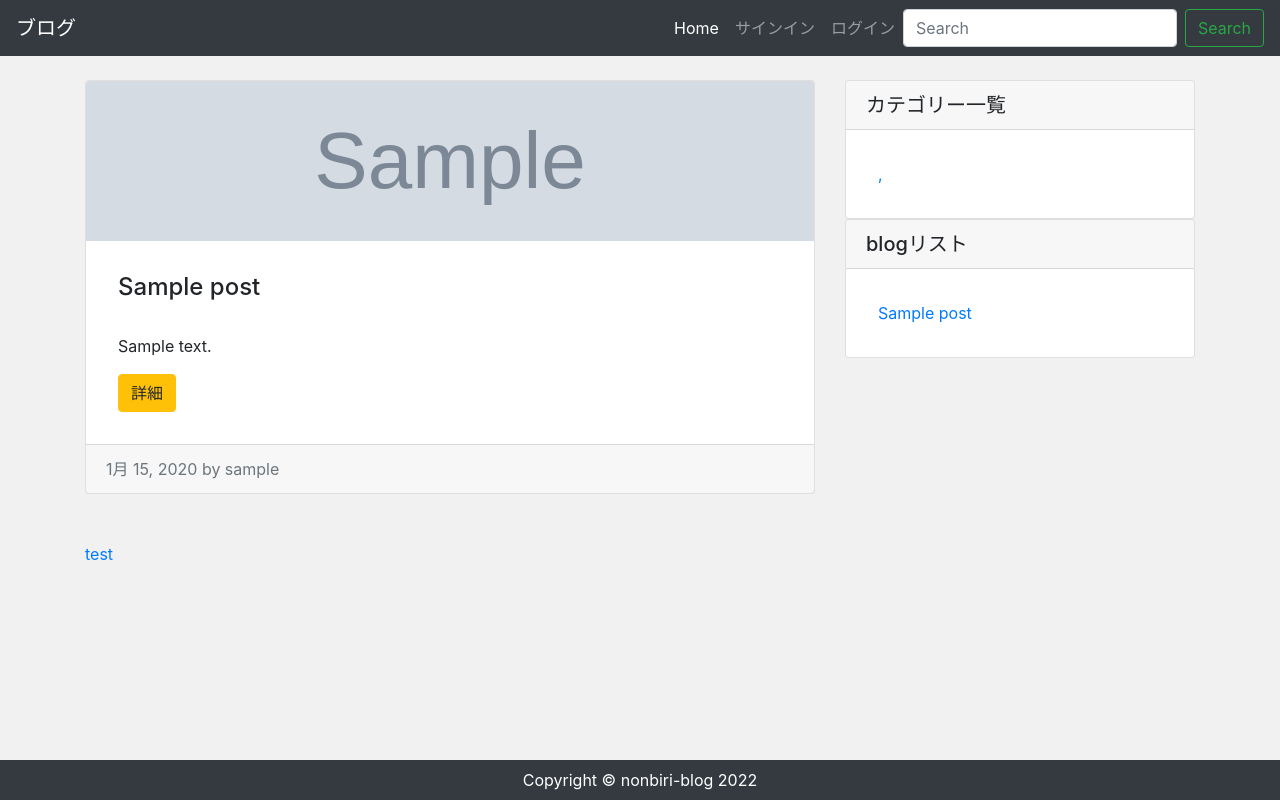
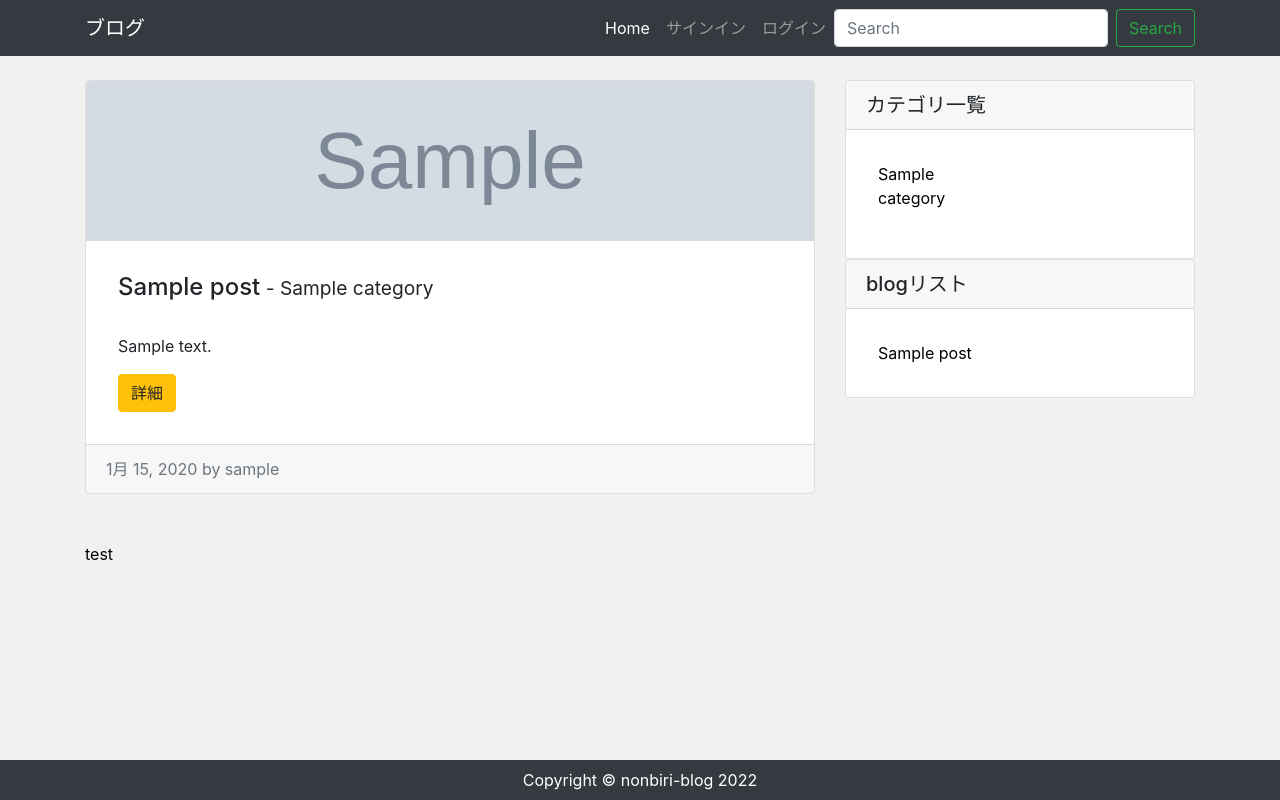
Before and after one commit to Toshi6216/test_blogsite, a Django app: page /blog/ in a window 1280 px wide. Run offline with Django 3.2, Linux system fonts and the light colour scheme; tables that the repository leaves empty hold one stand-in row (values such as "Sample post"); grey boxes marked "Sample" are stand-in pictures; some libraries are stand-ins or nearby versions.

Commit message:
add category

```diff
--- a/blog/admin.py
+++ b/blog/admin.py
@@ -1,5 +1,5 @@
 from django.contrib import admin
-from .models import *
+from .models import Post, Category, Profile
 
 
 
@@ -10,3 +10,7 @@ class PostAdmin(admin.ModelAdmin):
 @admin.register(Profile)
 class ProfileAdmin(admin.ModelAdmin):
     pass
+
+@admin.register(Category)
+class CategoryAdmin(admin.ModelAdmin):
+    pass
--- /dev/null
+++ b/blog/context_processors.py
@@ -0,0 +1,10 @@
+from .models import Category, Post
+
+def common(request):
+    category_data = Category.objects.all()
+#    titles = Post.objects.get('title')
+    context = {
+        'category_data' : category_data,
+#        'titles' : titles
+    }
+    return context
--- a/blog/models.py
+++ b/blog/models.py
@@ -2,16 +2,16 @@ from django.db import models
 from django.conf import settings
 from django.utils import timezone
 
-#CATEGORY = (('life','生活'),('develop','開発'), ('hero','ヒーロー'),('other','その他'))
-#class Category(models.Model):
-#    name = models.CharField(
-#       max_length=255,
-#        blank=False,
-#        null=False,
-#        unique=True)
 
-#    def __str__(self):
- #       return self.name
+class Category(models.Model):
+    name = models.CharField(
+        'カテゴリ',
+        max_length=100,
+
+        )
+
+    def __str__(self):
+        return self.name
 
 
 
@@ -31,7 +31,11 @@ class Post(models.Model):
     author = models.ForeignKey(
         settings.AUTH_USER_MODEL,
         on_delete=models.CASCADE)
-
+    category = models.ForeignKey(
+        Category,
+        verbose_name='カテゴリ',
+        on_delete=models.PROTECT
+    )
     title = models.CharField(
         "タイトル",
         max_length=200,
@@ -62,7 +66,7 @@ class Post(models.Model):
         null=False)
     nickname = models.CharField(
         "ニックネーム",
-        default=author,
+        default="other",
         max_length=200,
         blank=False,
         null=False
--- a/blog/static/css/style.css
+++ b/blog/static/css/style.css
@@ -61,3 +61,12 @@ main {
     width: 100%;
     height: 50rem;
 }
+
+a {
+    color: black;
+}
+
+a:hover {
+    text-decoration: none;
+    color: orange;
+}
--- a/blog/templates/blog/base.html
+++ b/blog/templates/blog/base.html
@@ -16,6 +16,7 @@
   <body>
 
     <nav class="navbar navbar-expand-lg navbar-dark bg-dark">
+    <div class="container">
     <a class="navbar-brand" href="{% url 'index' %}">ブログ</a>
     <button class="navbar-toggler" type="button" data-toggle="collapse" data-target="#navbarSupportedContent" aria-controls="navbarSupportedContent" aria-expanded="false" aria-label="Toggle navigation">
         <span class="navbar-toggler-icon"></span>
@@ -48,7 +49,9 @@
         <button class="btn btn-outline-success my-2 my-sm-0" type="submit">Search</button>
         </form>
     </div>
+    </div>
     </nav>
+
 
 
     <main>
--- a/blog/templates/blog/index.html
+++ b/blog/templates/blog/index.html
@@ -9,7 +9,7 @@
                 <img src="{{ post.image.url }}" alt="" class="card-img-top index-img">
             {% endif %}
             <div class="card-body">
-                <h2 class="card-title">{{ post.title }}</h2>
+                <h2 class="card-title">{{ post.title }}<span class="small"> - {{ post.category }}</h2>
                 <p class="card-text">{{ post.content|truncatechars:100 }}</p>
                 <div class="btn btn-warning">詳細</div>
             </div>
@@ -21,13 +21,23 @@
         {% endfor %}
     </div>
 
+<!--サイドバー-->
     <div class="col-md-4">
         <div class="card">
-            <h5 class="card-header">カテゴリー一覧</h5>
+            <h5 class="card-header">カテゴリ一覧</h5>
             <div class="card-body">
-                {% for post in post_data %}
-                    <a href="">{{ post.category }}, </a>
+                <div class="row">
+                {% for category in category_data %}
+                    <div class="col-md-6">
+                        <ul class="list-unstyled">
+                            <li>
+                                <a href="{% url 'category' category %}">
+                                {{ category.name }} </a>
+                            </li>
+                        </ul>
+                    </div>
                 {% endfor %}
+                </div>
             </div>
         </div>
         <div class="card">
--- a/blog/templates/blog/post_detail.html
+++ b/blog/templates/blog/post_detail.html
@@ -2,12 +2,14 @@
 
 {% block content %}
 <h2 class="my-4">{{ post_data.title }}</h2>
+<p>{{ post_data.category }}</p>
 <hr>
 <p>{{ post_data.created }} by {{ post_data.author }}</p>
 <p>カテゴリー：{{ post_data.category }}</p>
 <hr>
 {% if post_data.image %}
     <img src="{{ post_data.image.url }}" alt="" class="rounded detail-img">
+    <hr>
 {% endif %}
 <p>{{ post_data.content|linebreaksbr }}</p>
 {% if user.is_authenticated %}
--- a/blog/templates/blog/post_form.html
+++ b/blog/templates/blog/post_form.html
@@ -12,6 +12,9 @@
         {% render_field form.title class="form-control" placeholder="タイトルを入力" %}
     </div>
     <div class="formpost">
+        {% render_field form.category class="form-control" placeholder="カテゴリを入力" %}
+    </div>
+    <div class="formpost">
     {{ form.image }}
     </div>
     <div class="formpost">
--- a/blog/urls.py
+++ b/blog/urls.py
@@ -7,7 +7,7 @@ urlpatterns = [
     path('post/new/', views.CreatePostView.as_view(), name='post_new'),
     path('post/<int:pk>/edit/', views.PostEditView.as_view(), name='post_edit'),
     path('post/<int:pk>/delete/', views.PostDeleteView.as_view(), name='post_delete'),
-
+    path('category/<str:category>/', views.CategoryView.as_view(), name='category'),
 
     path('choice/', views.SampleChoiceAddView.as_view(), name='choice'),
     path('test/', views.BlogTestView.as_view(), name='test'),
--- a/blog/views.py
+++ b/blog/views.py
@@ -1,7 +1,7 @@
 from django.shortcuts import render,  redirect
 from django.views.generic import View, TemplateView
-from .models import *
-from .forms import *
+from .models import Post, Category, Profile
+from .forms import PostForm
 from django.contrib.auth.mixins import LoginRequiredMixin
 from . import forms
 
@@ -34,8 +34,10 @@ class CreatePostView(View,LoginRequiredMixin):
             post_data = Post()
             post_data.author = request.user
             post_data.title = form.cleaned_data['title']
+            category = form.cleaned_data['category']
+            category_data = Category.objects.get(name=category)
+            post_data.category = category_data
             post_data.content = form.cleaned_data['content']
-#            post_data.category = request.category
             #post_data.nickname = request.nickname
             if request.FILES:
                 post_data.image = request.FILES.get('image')
@@ -54,8 +56,8 @@ class PostEditView(LoginRequiredMixin, View):
             request.POST or None,
             initial = {
                 'title' : post_data.title,
+                'category' : post_data.category,
                 'content' : post_data.content,
-#                'category' : post_data.category
                 'image' : post_data.image
             }
         )
@@ -71,8 +73,10 @@ class PostEditView(LoginRequiredMixin, View):
         if form.is_valid():
             post_data = Post.objects.get(id=self.kwargs['pk'])
             post_data.title = form.cleaned_data['title']
+            category = form.cleaned_data['category']
+            category_data = Category.objects.get(name=category)
+            post_data.category = category_data
             post_data.content = form.cleaned_data['content']
-#            post_data.category = request.category
             #post_data.nickname = request.nickname
             if request.FILES:
                 post_data.image = request.FILES.get('image')
@@ -95,6 +99,17 @@ class PostDeleteView(LoginRequiredMixin, View):
         post_data = Post.objects.get(id=self.kwargs['pk'])
         post_data.delete()
         return redirect('index')
+
+
+class CategoryView(View):
+    def get(self, request, *args, **kwargs):
+        category_data = Category.objects.get(
+            name=self.kwargs['category'])
+        post_data = Post.objects.order_by('-id').filter(
+            category=category_data)
+        return render(request, 'blog/index.html', {
+            'post_data' : post_data
+        })
 
 
 class BlogTestView(TemplateView):
--- a/config/settings.py
+++ b/config/settings.py
@@ -72,6 +72,7 @@ TEMPLATES = [
                 'django.template.context_processors.request',
                 'django.contrib.auth.context_processors.auth',
                 'django.contrib.messages.context_processors.messages',
+                'blog.context_processors.common',
             ],
         },
     },
```
Also changed, not shown: blog/forms.py (+11 -0 lines), blog/migrations/0009_category.py (added), blog/migrations/0010_post_category.py (added), blog/migrations/0011_alter_post_nickname.py (added), media/images/Rhinoceros2.jpg (added).
